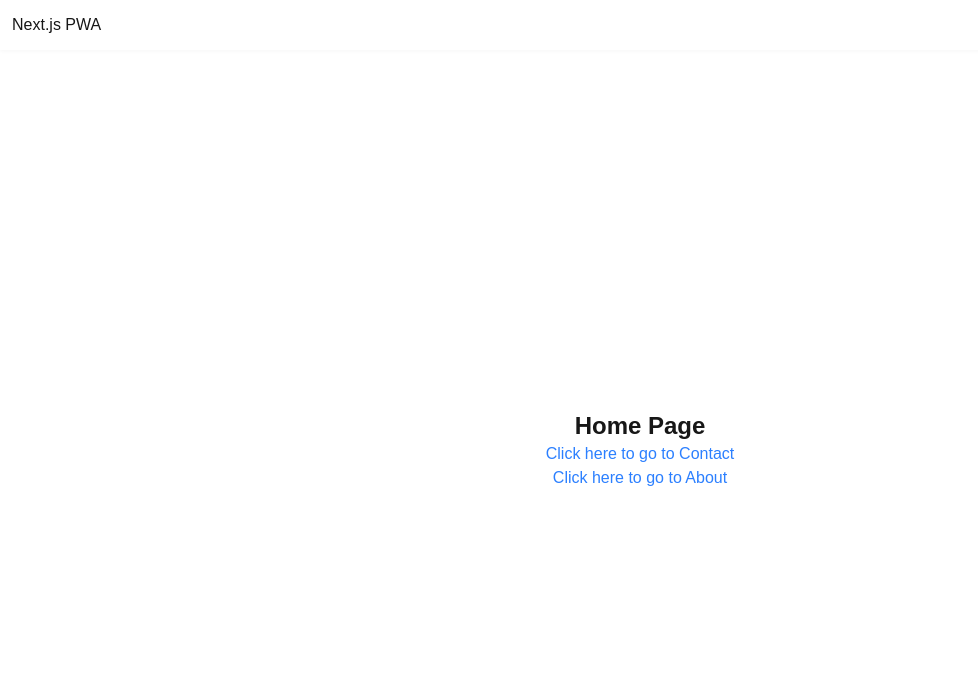
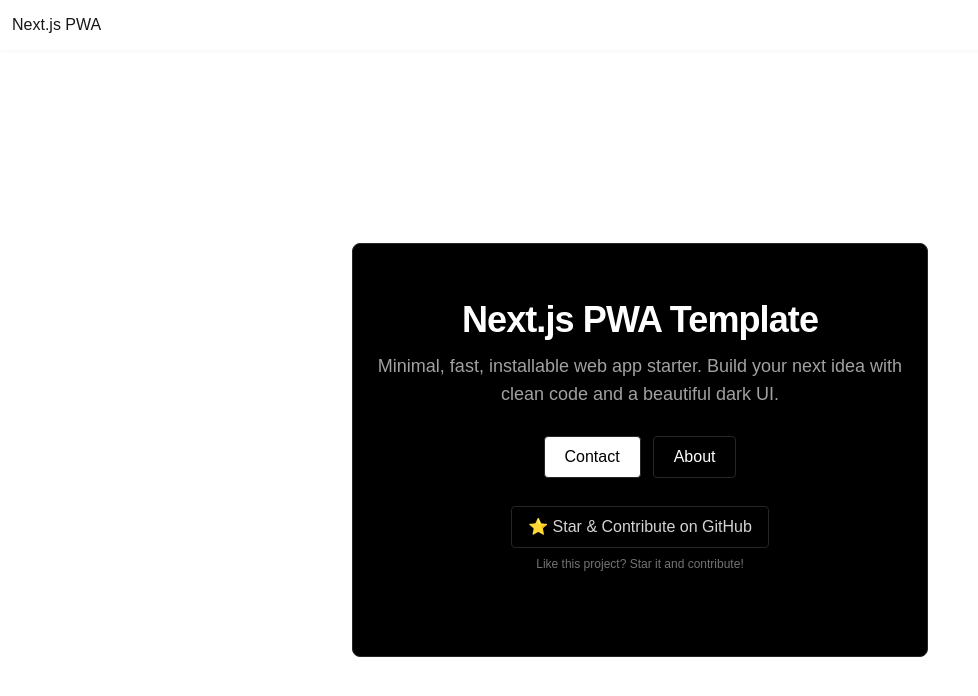
Before and after one commit to upayanmazumder-DevLabs/nextjs-pwa-template, a Next.js app in the folder app/: page / in a window 1280 px wide. Shown: the top 696 px of the page, without its empty margins (0-978 px from the left). Built offline with nearby package versions, Linux system fonts and the light colour scheme; no server answers.

Commit message:
feat: enhance HomePage layout and styling for improved user experience

```diff
--- a/app/src/app/page.tsx
+++ b/app/src/app/page.tsx
@@ -2,16 +2,43 @@ import Link from "next/link";
 
 export default function HomePage() {
   return (
-    <div className="flex flex-col h-screen items-center justify-center text-center">
-      <h1 className="text-2xl font-bold">Home Page</h1>
-
-      <Link href="/contact" className="text-blue-500 hover:underline">
-        Click here to go to Contact
-      </Link>
-
-      <Link href="/about" className="text-blue-500 hover:underline">
-        Click here to go to About
-      </Link>
-    </div>
+    <main className="flex flex-col min-h-screen items-center justify-center  px-4">
+      <section className="max-w-xl w-full text-center py-14 rounded-lg bg-black border border-neutral-800">
+        <h1 className="text-3xl md:text-4xl font-bold text-white mb-3 tracking-tight">
+          Next.js PWA Template
+        </h1>
+        <p className="text-base md:text-lg text-neutral-400 mb-7 px-4">
+          Minimal, fast, installable web app starter. Build your next idea with
+          clean code and a beautiful dark UI.
+        </p>
+        <div className="flex flex-col md:flex-row gap-3 justify-center mb-7">
+          <Link
+            href="/contact"
+            className="px-5 py-2 bg-white text-black rounded border border-neutral-800 font-medium hover:bg-neutral-900 hover:text-white transition-colors"
+          >
+            Contact
+          </Link>
+          <Link
+            href="/about"
+            className="px-5 py-2 bg-black text-white rounded border border-neutral-800 font-medium hover:bg-neutral-900 transition-colors"
+          >
+            About
+          </Link>
+        </div>
+        <div className="my-7">
+          <a
+            href="https://github.com/upayanmazumder/nextjs-pwa-template"
+            target="_blank"
+            rel="noopener noreferrer"
+            className="inline-flex items-center gap-2 px-4 py-2 border border-neutral-800 text-neutral-300 rounded hover:bg-neutral-900 hover:text-white transition-colors"
+          >
+            ⭐ Star & Contribute on GitHub
+          </a>
+          <p className="text-xs text-neutral-500 mt-2">
+            Like this project? Star it and contribute!
+          </p>
+        </div>
+      </section>
+    </main>
   );
 }
```
